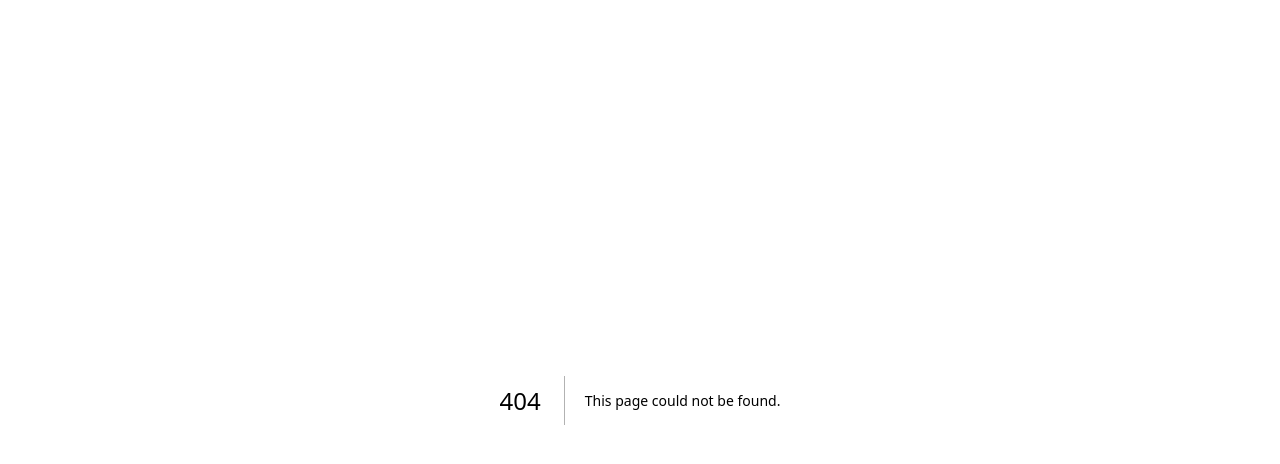
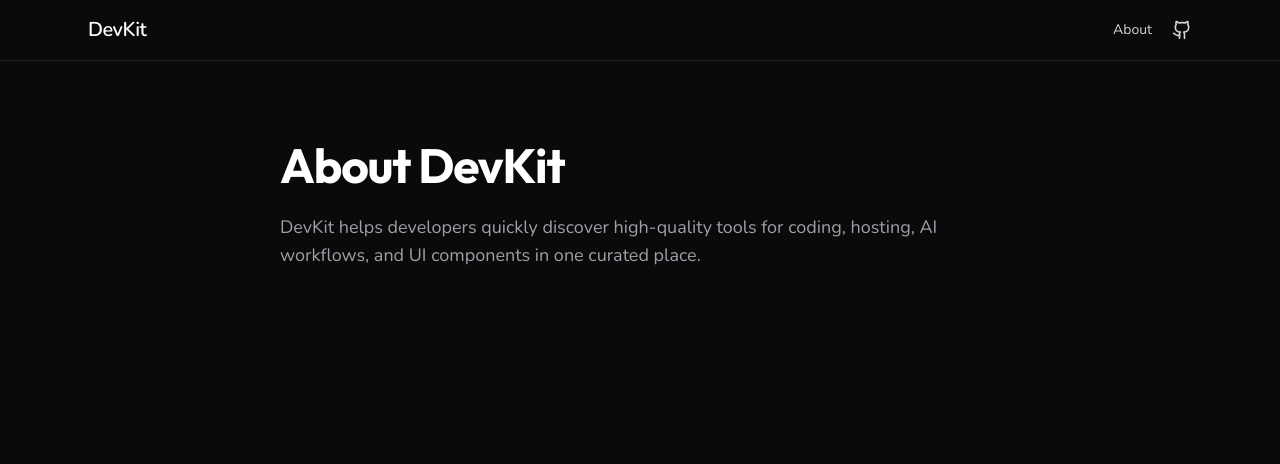
Before and after one commit to lowish/DevKit-SearchToolsDev, a Next.js app: page /about in a window 1280 px wide. Before the commit this address had no page. Shown: the top 464 px of the page. Built offline with nearby package versions, Linux system fonts and the light colour scheme.

Commit message:
Adding header and adjust the landing page

```diff
--- a/app/(dashboard)/dashboard/components/dashboard-kpis.tsx
+++ /dev/null
@@ -1,21 +0,0 @@
-const KPI_ITEMS = [
-  { label: "Indexed Projects", value: "128" },
-  { label: "Avg. Search Latency", value: "42ms" },
-  { label: "Query Success Rate", value: "99.8%" },
-];
-
-export function DashboardKpis() {
-  return (
-    <section className="grid gap-4 sm:grid-cols-3">
-      {KPI_ITEMS.map((item) => (
-        <article
-          key={item.label}
-          className="rounded-xl border border-slate-200 bg-white p-4 shadow-sm"
-        >
-          <p className="text-sm text-slate-500">{item.label}</p>
-          <p className="mt-2 text-2xl font-semibold text-slate-900">{item.value}</p>
-        </article>
-      ))}
-    </section>
-  );
-}
--- a/app/(dashboard)/dashboard/page.tsx
+++ /dev/null
@@ -1,12 +0,0 @@
-import { SearchOverviewCard } from "@/components/search/search-overview-card";
-
-import { DashboardKpis } from "./components/dashboard-kpis";
-
-export default function DashboardPage() {
-  return (
-    <div className="space-y-6">
-      <DashboardKpis />
-      <SearchOverviewCard />
-    </div>
-  );
-}
--- a/app/(dashboard)/layout.tsx
+++ /dev/null
@@ -1,16 +0,0 @@
-import { AppShell } from "@/components/layout/app-shell";
-
-export default function DashboardGroupLayout({
-  children,
-}: {
-  children: React.ReactNode;
-}) {
-  return (
-    <AppShell
-      title="Search Dashboard"
-      description="Modular App Router structure with reusable search utilities"
-    >
-      {children}
-    </AppShell>
-  );
-}
--- /dev/null
+++ b/app/about/page.tsx
@@ -0,0 +1,16 @@
+import { SiteHeader } from "@/components/layout/site-header";
+
+export default function AboutPage() {
+  return (
+    <main className="min-h-screen bg-[#0a0a0a]">
+      <SiteHeader />
+      <section className="mx-auto max-w-3xl px-6 py-20">
+        <h1 className="text-4xl font-bold tracking-tight text-white md:text-5xl">About DevKit</h1>
+        <p className="mt-6 text-base text-zinc-400 md:text-lg">
+          DevKit helps developers quickly discover high-quality tools for coding, hosting,
+          AI workflows, and UI components in one curated place.
+        </p>
+      </section>
+    </main>
+  );
+}
--- a/app/globals.css
+++ b/app/globals.css
@@ -8,7 +8,7 @@
 @theme inline {
   --color-background: var(--background);
   --color-foreground: var(--foreground);
-  --font-sans: var(--font-geist-sans);
+  --font-sans: var(--font-body-sans);
   --font-mono: var(--font-geist-mono);
 }
 
@@ -22,5 +22,14 @@
 body {
   background: var(--background);
   color: var(--foreground);
-  font-family: var(--font-geist-sans), sans-serif;
+  font-family: var(--font-body-sans), sans-serif;
 }
+
+h1,
+h2,
+h3,
+h4,
+h5,
+h6 {
+  font-family: var(--font-heading-sans), sans-serif;
+}
--- a/app/layout.tsx
+++ b/app/layout.tsx
@@ -1,9 +1,14 @@
 import type { Metadata } from "next";
-import { Geist, Geist_Mono } from "next/font/google";
+import { Geist_Mono, Nunito, Outfit } from "next/font/google";
 import "./globals.css";
 
-const geistSans = Geist({
-  variable: "--font-geist-sans",
+const bodySans = Nunito({
+  variable: "--font-body-sans",
+  subsets: ["latin"],
+});
+
+const headingSans = Outfit({
+  variable: "--font-heading-sans",
   subsets: ["latin"],
 });
 
@@ -25,7 +30,7 @@ export default function RootLayout({
   return (
     <html lang="en">
       <body
-        className={`${geistSans.variable} ${geistMono.variable} antialiased`}
+        className={`${bodySans.variable} ${headingSans.variable} ${geistMono.variable} antialiased`}
       >
         {children}
       </body>
--- a/app/page.tsx
+++ b/app/page.tsx
@@ -1,23 +1,21 @@
-import { Geist } from "next/font/google";
-
 import { ToolsShowcase } from "@/components/ToolsShowcase";
+import { SiteHeader } from "@/components/layout/site-header";
 
 import { HeroSearch } from "./components/hero-search";
 
-const geistSans = Geist({
-  subsets: ["latin"],
-});
-
 export default function Home() {
   return (
-    <main className={`${geistSans.className} min-h-screen bg-[#0a0a0a] px-6`}>
-      <section className="mx-auto flex min-h-screen w-full max-w-5xl flex-col items-center justify-center text-center">
+    <main className="min-h-screen bg-[#0a0a0a]">
+      <SiteHeader />
+
+      <div className="px-6">
+        <section className="mx-auto flex min-h-[calc(70svh-4.5rem)] w-full max-w-5xl flex-col items-center justify-center text-center">
           <h1 className="text-4xl font-bold tracking-tight text-white md:text-5xl">
-          Discover tools to ship faster than ever
+            Discover tools built for modern developers
           </h1>
           <p className="mt-6 max-w-xl text-center text-base text-zinc-400 md:text-lg">
-          A curated collection of essential resources for modern developers, from AI assistants to
-          hosting platforms and component libraries.
+            Explore a curated list of developer tools that help you build, deploy, and ship projects faster, from AI assistants
+            to hosting platforms and component libraries.
           </p>
           <div className="mt-10 w-full max-w-xl">
             <HeroSearch />
@@ -25,6 +23,7 @@ export default function Home() {
         </section>
 
         <ToolsShowcase />
+      </div>
     </main>
   );
 }
--- a/components/layout/app-shell.tsx
+++ /dev/null
@@ -1,36 +0,0 @@
-import Link from "next/link";
-
-import { Button } from "@/components/ui/button";
-
-type AppShellProps = {
-  title: string;
-  description: string;
-  children: React.ReactNode;
-};
-
-export function AppShell({ title, description, children }: AppShellProps) {
-  return (
-    <div className="min-h-screen bg-slate-50">
-      <header className="border-b border-slate-200 bg-white/90 backdrop-blur">
-        <div className="mx-auto flex w-full max-w-6xl items-center justify-between px-6 py-4">
-          <div>
-            <p className="text-xs uppercase tracking-wide text-slate-500">Portfolio Search</p>
-            <h1 className="text-xl font-semibold text-slate-900">{title}</h1>
-            <p className="text-sm text-slate-600">{description}</p>
-          </div>
-          <div className="flex gap-2">
-            <Link href="/">
-              <Button variant="outline" size="sm">
-                Home
-              </Button>
-            </Link>
-            <Link href="/dashboard">
-              <Button size="sm">Dashboard</Button>
-            </Link>
-          </div>
-        </div>
-      </header>
-      <main className="mx-auto w-full max-w-6xl px-6 py-8">{children}</main>
-    </div>
-  );
-}
--- /dev/null
+++ b/components/layout/site-header.tsx
@@ -0,0 +1,29 @@
+import { Github } from "lucide-react";
+import Link from "next/link";
+
+export function SiteHeader() {
+  return (
+    <header className="sticky top-0 z-40 border-b border-zinc-800/80 bg-[#0a0a0a]/90 backdrop-blur">
+      <div className="mx-auto flex w-full max-w-6xl items-center justify-between px-6 py-4">
+        <Link href="/" className="text-xl font-semibold tracking-tight text-white">
+          DevKit
+        </Link>
+
+        <div className="flex items-center gap-5">
+          <Link href="/about" className="text-sm text-zinc-300 transition-colors hover:text-white">
+            About
+          </Link>
+          <Link
+            href="https://github.com/lowish"
+            target="_blank"
+            rel="noreferrer noopener"
+            aria-label="Open GitHub"
+            className="text-zinc-300 transition-colors hover:text-white"
+          >
+            <Github className="h-5 w-5" />
+          </Link>
+        </div>
+      </div>
+    </header>
+  );
+}
```
Lines whose indentation alone changed are shown as unchanged.
